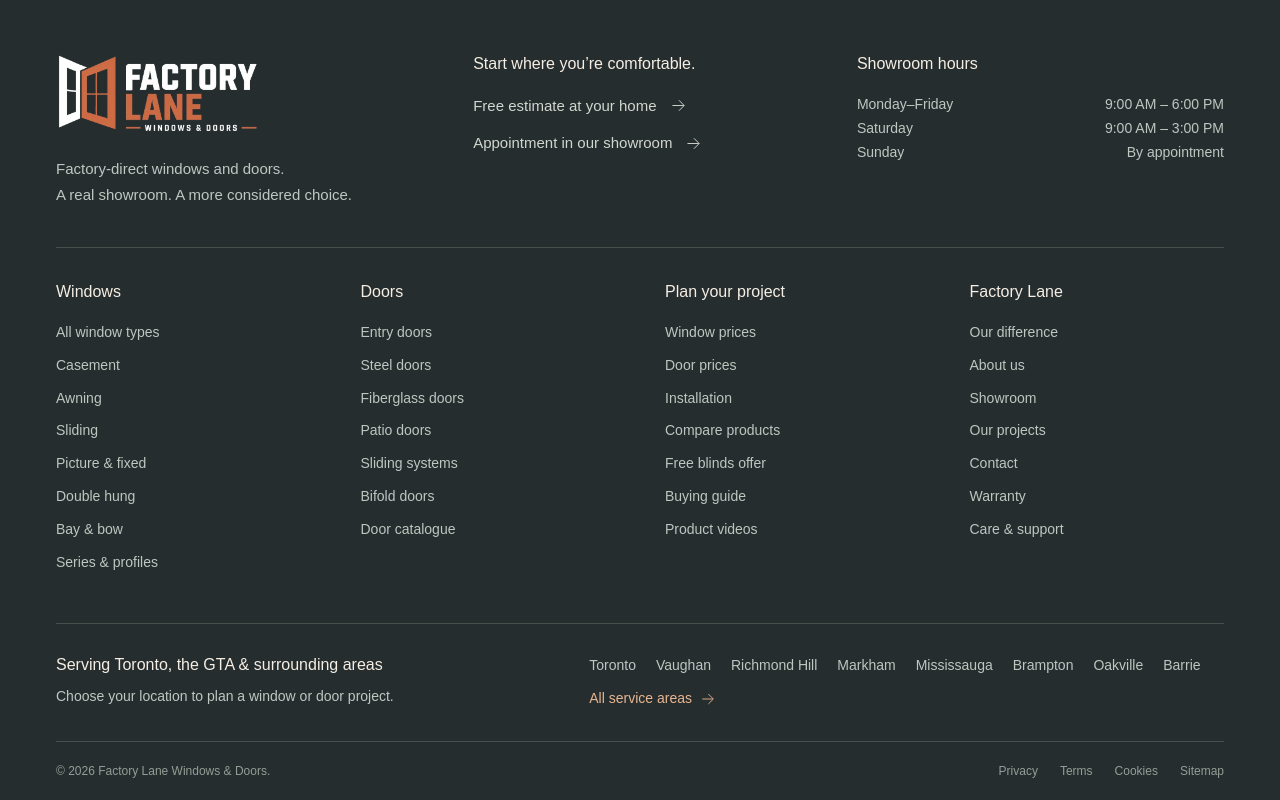
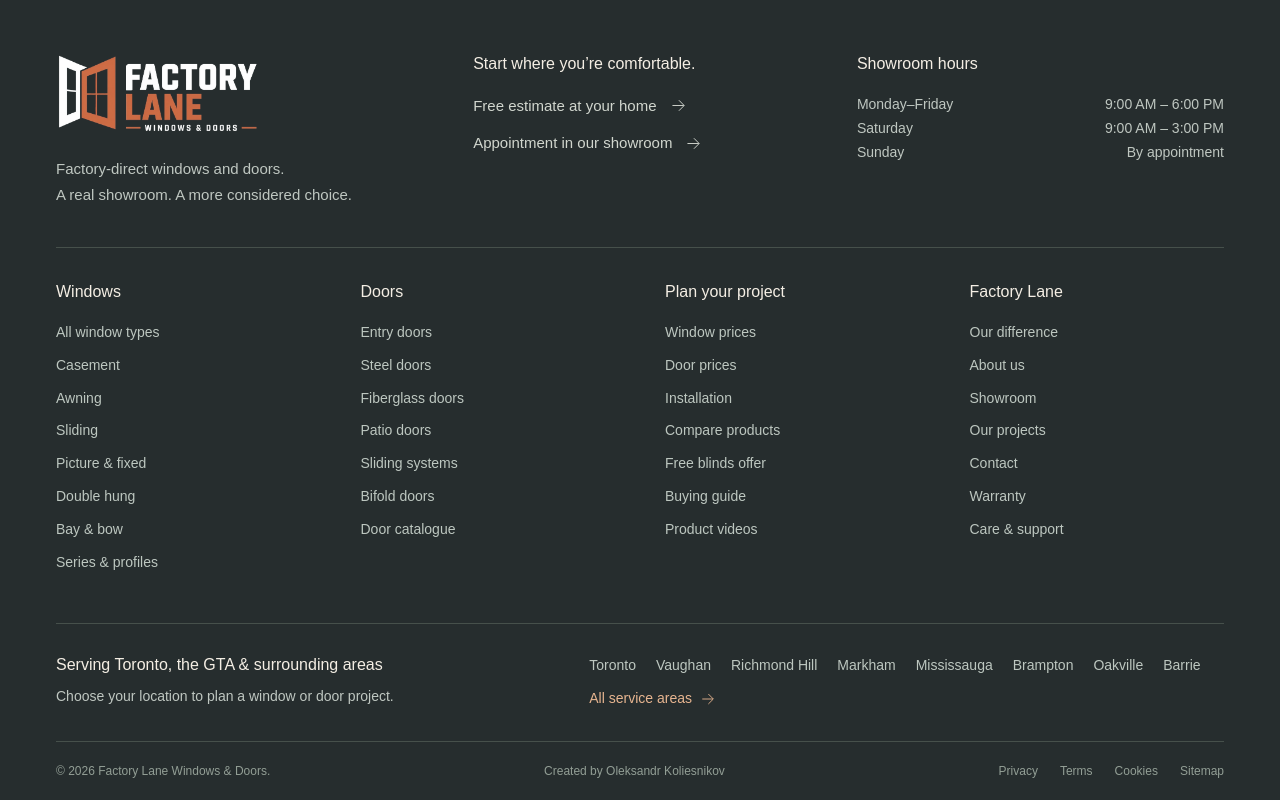
Before and after one commit to oleksandr-koliesnikov/factorylane.ca, a Next.js app: page /resources/glossary in a window 1280 px wide. Shown: the part 4669-5469 px from the top of the page. Built offline with nearby package versions, Linux system fonts and the light colour scheme; a web font is replaced by a local one.

Commit message:
Add discreet website creator credit to footer (#4)

```diff
--- a/src/components/common.tsx
+++ b/src/components/common.tsx
@@ -161,6 +161,7 @@
       </div>
       <div className="footer-bottom container">
         <span>© {new Date().getFullYear()} Factory Lane Windows & Doors.</span>
+        <a href="https://koliesnikov.com/" target="_blank" rel="noopener noreferrer">Created by Oleksandr Koliesnikov</a>
         <nav aria-label="Website policies">
           <Link href="/privacy/">Privacy</Link>
           <Link href="/terms/">Terms</Link>
```
